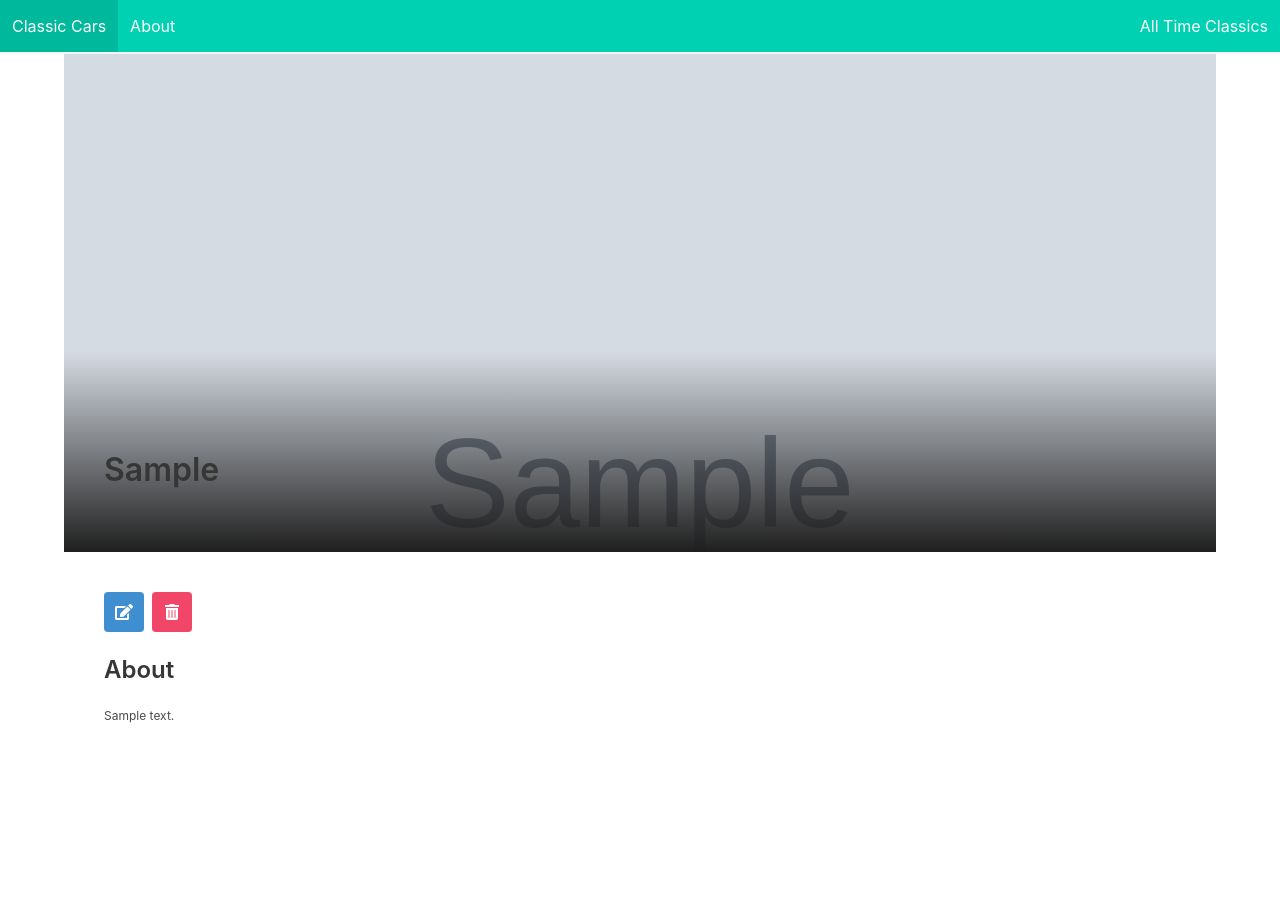
After one commit to javenegas1/finch-collector, a Django app: page /cars/1/ in a window 1280 px wide. The commit adds this page. Shown: the top 915 px of the page. Run offline with Django 4.2, Linux system fonts and the light colour scheme; tables that the repository leaves empty hold one stand-in row (values such as "Sample post"); grey boxes marked "Sample" are stand-in pictures.

Commit message:
update db functionality

```diff
--- a/main_app/static/styles/main.css
+++ b/main_app/static/styles/main.css
@@ -1,13 +1,18 @@
 body {
-    background-color: #88aea7;
-    color: #ffffff;
+    background-color: #ffffff;
+    color: #707070;
     min-height: 100vh;
   }
 
   h1,
   h2,
   h3 {
-    color: #ffffff;
+    color: #707070;
+  }
+
+  .container {
+    padding: 40px;
+    padding-right: 0;
   }
 
   .title {
@@ -22,7 +27,7 @@ h3 {
   }
 
   .gallery .card {
-    transition: .1s linear;
+    transition: 0.1s linear;
   }
 
   .gallery .card:hover {
@@ -33,3 +38,41 @@ h3 {
   p {
     font-size: 12px;
   }
+
+  .detail__img {
+    position: absolute;
+    left: 0;
+    top: 0;
+    width: 100%;
+    height: 500px;
+    background-color: #ffffff;
+    overflow: hidden;
+  }
+
+  .detail__img::after {
+    content: "";
+    background-image: linear-gradient(transparent 60%, #1f1f1f);
+    position: absolute;
+    top: 0;
+    left: 0;
+    width: 100%;
+    height: 100%;
+    z-index: 5;
+  }
+
+  img {
+    width: 100%;
+    height: 500px;
+    object-fit: cover;
+    object-position: top;
+  }
+
+  .detail__name {
+    position: absolute;
+    z-index: 5;
+    top: 400px;
+  }
+
+  .detail__container {
+    margin-top: 500px;
+  }
--- a/main_app/templates/base.html
+++ b/main_app/templates/base.html
@@ -8,6 +8,7 @@
         <meta http-equiv="X-UA-Compatible" content="IE=edge" />
         <meta name="viewport" content="width=device-width, initial-scale=1.0" />
         <link rel="stylesheet" href="https://cdn.jsdelivr.net/npm/bulma@0.9.2/css/bulma.min.css">
+        <link rel="stylesheet" href="https://cdnjs.cloudflare.com/ajax/libs/font-awesome/5.15.4/css/all.min.css">
         <script src="https://code.jquery.com/jquery-3.6.0.min.js" integrity="sha256-/xUj+3OJU5yExlq6GSYGSHk7tPXikynS7ogEvDej/m4=" crossorigin="anonymous"></script>
         <title>Finches - {% block title %}{% endblock %}</title>
     </head>
--- /dev/null
+++ b/main_app/templates/car_detail.html
@@ -0,0 +1,28 @@
+{% extends 'base.html' %}
+{% block content %}
+<div class="detail__img">
+    <img src="{{car.image}}" alt="{{car.make}}" />
+</div>
+<div class="detail__name">
+    <h1 class="title">{{car.make}}</h1>
+</div>
+<div class="detail__container">
+    <div class="buttons">
+        <a href="{% url 'car_update' car.pk %}" class="button is-info">
+            <span class="icon">
+                <i class="fas fa-edit"></i>
+            </span>
+        </a>
+        <a href="" class="button is-danger">
+            <span class="icon">
+                <i class="fas fa-trash-alt"></i>
+            </span>
+        </a>
+    </div>
+    <div class="detail__about">
+        <h4 class="title is-4">About</h4>
+        <p>{{car.bio}}</p>
+    </div>
+</div>
+
+{% endblock %}
--- a/main_app/templates/cars_list.html
+++ b/main_app/templates/cars_list.html
@@ -21,7 +21,8 @@
 <h1 class="title pt-5">Some of the Classics</h1>
 <div class="gallery">
   {% for car in cars %}
-  <a href="">
+
+  <a href="{% url 'car_detail' car.pk %}">
     <div class="card">
       <div class="card-image">
         <figure class="image is-square">
--- a/main_app/urls.py
+++ b/main_app/urls.py
@@ -6,5 +6,7 @@ urlpatterns = [
     path('', views.Home.as_view(), name="home"),
     path('about/', views.About.as_view(), name="about"),
     path('cars/', views.CarsList.as_view(), name="cars_list"),
-    path('cars/new/', views.CarCreate.as_view(), name="car_create")
+    path('cars/new/', views.CarCreate.as_view(), name="car_create"),
+    path('cars/<int:pk>/', views.CarDetail.as_view(), name="car_detail"),
+    path('cars/<int:pk>/update',views.CarUpdate.as_view(), name="car_update"),
 ]
--- a/main_app/views.py
+++ b/main_app/views.py
@@ -2,8 +2,11 @@ from django.shortcuts import render
 from django.views import View
 from django.http import HttpResponse
 
+from django.urls import reverse
+
 from django.views.generic.base import TemplateView
-from django.views.generic.edit import CreateView
+from django.views.generic.edit import CreateView, UpdateView
+from django.views.generic import DetailView
 
 from .models import Car
 
@@ -31,8 +34,22 @@ class CarsList(TemplateView):
             context["header"] = "Classic Cars"
         return context
 
+class CarDetail(DetailView):
+    model = Car
+    template_name = "car_detail.html"
+
 class CarCreate(CreateView):
     model = Car
     fields = ['make', 'model', 'image', 'bio']
     template_name = "car_create.html"
-    success_url = "/cars/"
+
+    def get_success_url(self):
+        return reverse('car_detail', kwargs={'pk': self.object.pk})
+
+class CarUpdate(CreateView):
+    model = Car
+    fields = ['make', 'model', 'image', 'bio']
+    template_name = "car_update.html"
+
+    def get_success_url(self):
+        return reverse('car_detail', kwargs={'pk': self.object.pk})
```
Also changed, not shown: main_app/templates/car_update.html (added, +8 -0 lines). Lines whose indentation alone changed are shown as unchanged.
